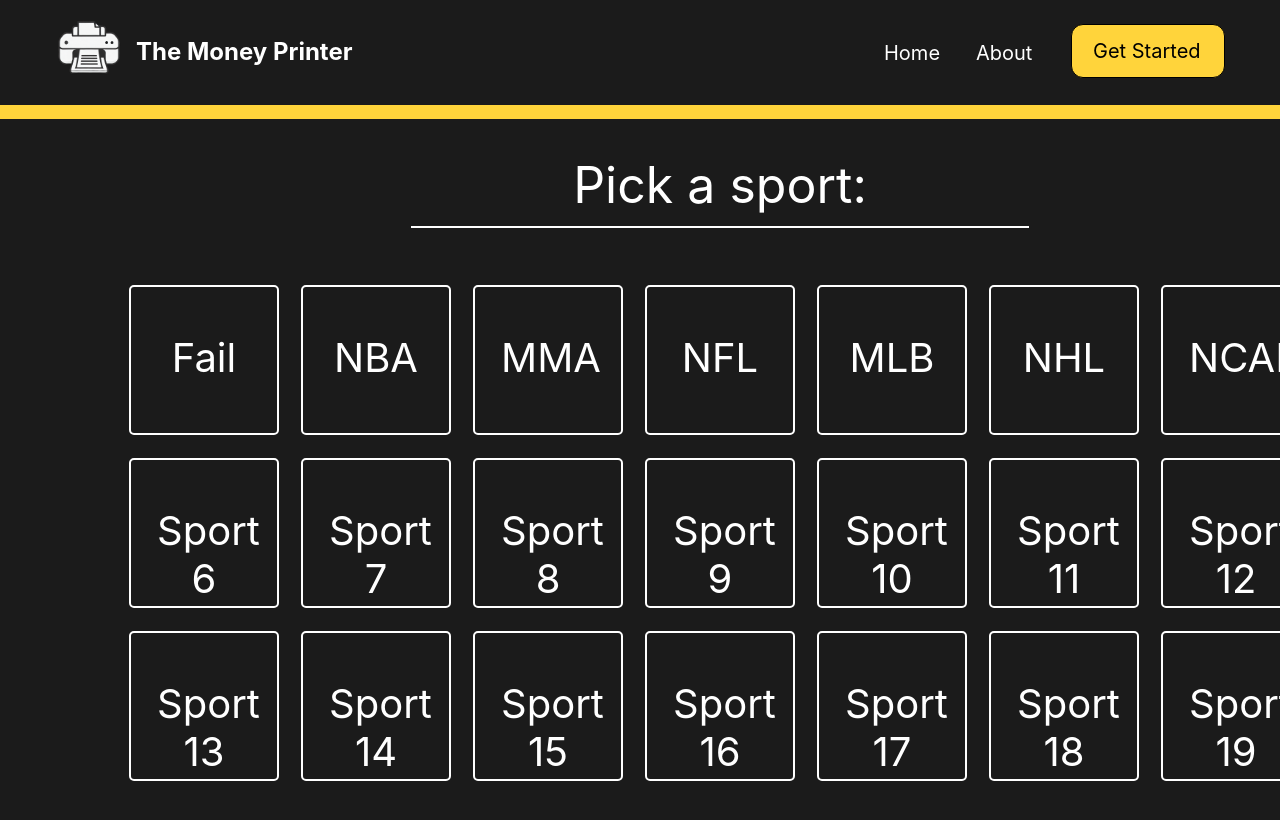
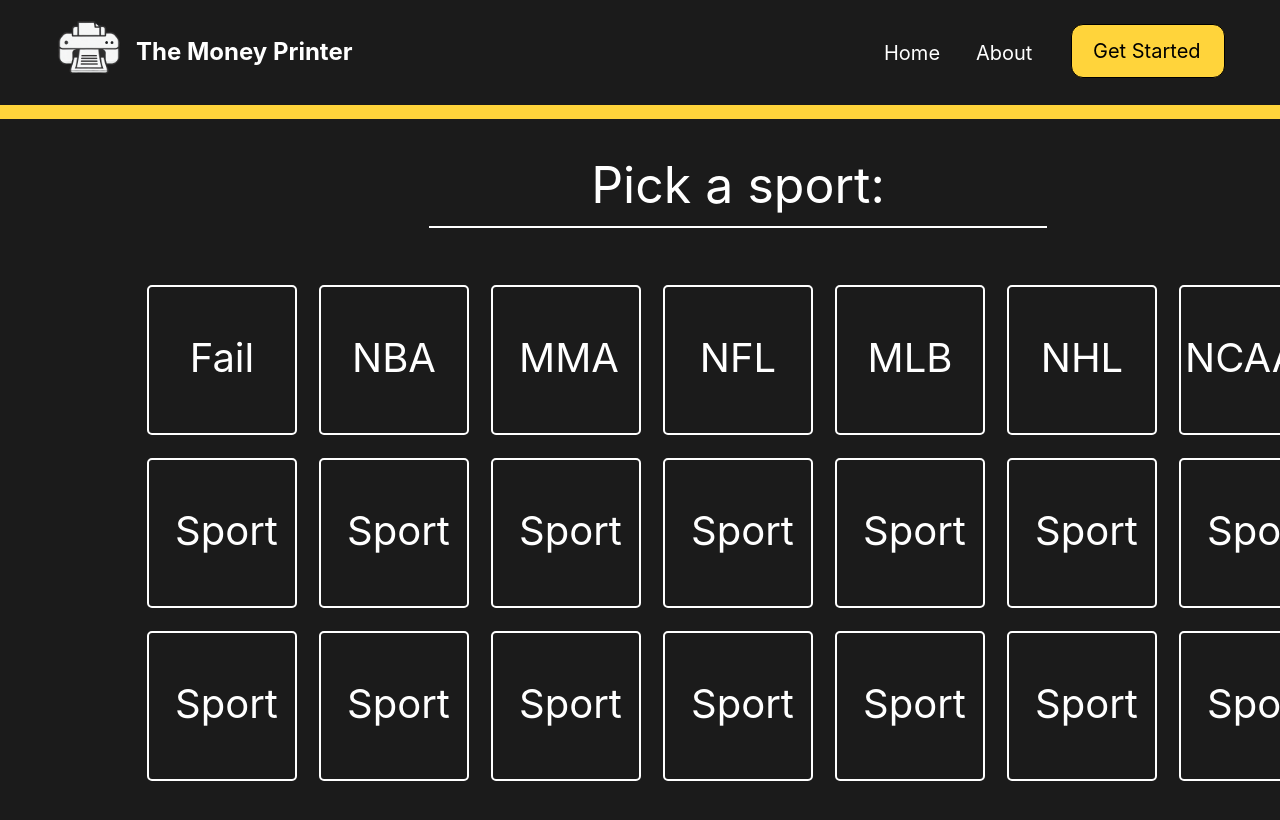
Before and after one commit to mHaghighi04/ArbitrageAirbenders, a React (Create React App) app in the folder frontend/: page /frame3 in a window 1280 px wide. Shown: the top 820 px of the page. Built offline with nearby package versions, Linux system fonts and the light colour scheme.

Commit message:
working version

```diff
--- a/frontend/src/components/Frame3.js
+++ b/frontend/src/components/Frame3.js
@@ -1,16 +1,8 @@
 // src/components/Frame3.js
 import React from "react";
-import { Link } from "react-router-dom";
+// import { Link } from "react-router-dom";
 import { useNavigate } from "react-router-dom";
 import { useLocation } from 'react-router-dom';
-
-const sports = [
-  { id: "box1", name: "Football" },
-  { id: "box2", name: "Basketball" },
-  { id: "box3", name: "Baseball" },
-  { id: "box4", name: "Soccer" },
-  { id: "box5", name: "Tennis" },
-];
 
 function Frame3() {
   const location = useLocation();
@@ -42,16 +34,6 @@
     <div className="frame3" style={{marginTop: "-60px"}}>
       <div className="pickSportText">Pick a sport:</div>
 
-      {/* <div className="rectangle6"></div> */}
-
-      {/* Row 1 of boxes and labels */}
-      {/* <div id="boxf" className="box"></div>
-      <div id="textf" className="text">Fail</div>
-
-      <div id="boxnba" className="box"></div>
-      <div id="textnba" className="text">NBA</div> */}
-
-       {/* Example "Fail" option */}
        <div
         id="boxf"
         className="box"
@@ -67,7 +49,6 @@
         Fail
       </div>
 
-      {/* Example "NBA" option */}
       <div
         id="boxnba"
         className="box"
@@ -83,8 +64,6 @@
         NBA
       </div>
 
-
-      {/* Additional sport boxes with example labels */}
       <div
         id="box1"
         className="box"
@@ -157,54 +136,53 @@
         style={{ cursor: "pointer" }}
         onClick={() => handleSportClick("basketball_ncaab")}
       >
-        NCABB
+        NCAAB
       </div>
 
       {/* Row 2 */}
       <div id="box6" className="box"></div>
-      <div id="text6" className="text">Sport 6</div>
+      <div id="text6" className="text">Sport</div>
 
       <div id="box7" className="box"></div>
-      <div id="text7" className="text">Sport 7</div>
+      <div id="text7" className="text">Sport</div>
 
       <div id="box8" className="box"></div>
-      <div id="text8" className="text">Sport 8</div>
+      <div id="text8" className="text">Sport</div>
 
       <div id="box9" className="box"></div>
-      <div id="text9" className="text">Sport 9</div>
+      <div id="text9" className="text">Sport</div>
 
       <div id="box10" className="box"></div>
-      <div id="text10" className="text">Sport 10</div>
+      <div id="text10" className="text">Sport</div>
 
       <div id="box11" className="box"></div>
-      <div id="text11" className="text">Sport 11</div>
+      <div id="text11" className="text">Sport</div>
 
       <div id="box12" className="box"></div>
-      <div id="text12" className="text">Sport 12</div>
+      <div id="text12" className="text">Sport</div>
 
       {/* Row 3 */}
       <div id="box13" className="box"></div>
-      <div id="text13" className="text">Sport 13</div>
+      <div id="text13" className="text">Sport</div>
 
       <div id="box14" className="box"></div>
-      <div id="text14" className="text">Sport 14</div>
+      <div id="text14" className="text">Sport</div>
 
       <div id="box15" className="box"></div>
-      <div id="text15" className="text">Sport 15</div>
+      <div id="text15" className="text">Sport</div>
 
       <div id="box16" className="box"></div>
-      <div id="text16" className="text">Sport 16</div>
+      <div id="text16" className="text">Sport</div>
 
       <div id="box17" className="box"></div>
-      <div id="text17" className="text">Sport 17</div>
+      <div id="text17" className="text">Sport</div>
 
       <div id="box18" className="box"></div>
-      <div id="text18" className="text">Sport 18</div>
+      <div id="text18" className="text">Sport</div>
 
       <div id="box19" className="box"></div>
-      <div id="text19" className="text">Sport 19</div>
+      <div id="text19" className="text">Sport</div>
 
-      {/* Horizontal line */}
       <div className="line2"></div>
 
     </div>
--- a/frontend/src/styles.css
+++ b/frontend/src/styles.css
@@ -274,36 +274,30 @@
 /* Rectangle 4 */
 .rectangle4{
   box-sizing: border-box;
-
   position: absolute;
   width: 154px;
   height: 68px;
-left: 882px;
+  left: 900px;  /* was 882px */
   top: 548px;
-
   background: #FFD43B;
   border: 1px solid #000000;
   border-radius: 15px;
 }
-
 
 /* Next */
 .buttonNext{
   position: absolute;
   width: 153px;
   height: 44px;
-left: 883px;
+  left: 901px;  /* was 883px */
   top: 567px;
   z-index: 1000;
-
-
   font-family: 'Inter';
   font-style: normal;
   font-weight: 400;
   font-size: 25px;
   line-height: 30px;
   text-align: center;
-
   color: #000000;
   text-decoration: none;
 }
@@ -311,13 +305,11 @@
 /* Rectangle 3 */
 .rectangle3{
   box-sizing: border-box;
-
   position: absolute;
   width: 632px;
   height: 61px;
-left: 404px;
+  left: 422px;  /* was 404px */
   top: 464px;
-
   border: 2px solid #FFFFFF;
   border-radius: 5px;
 }
@@ -325,14 +317,12 @@
 /* Rectangle 5 */
 .rectangle5{
   box-sizing: border-box;
-
   position: absolute;
   width: 855px;
   height: 673px;
-left: 292px;
+  left: 310px;  /* was 292px */
   top: 182px;
   z-index: 100;
-
   border: 2px solid #FFFFFF;
   border-radius: 5px;
 }
@@ -342,44 +332,38 @@
   position: absolute;
   width: 770px;
   height: 70px;
-left: 335px;
+  left: 353px;  /* was 335px */
   top: 382px;
-
   font-family: 'Inter';
   font-style: normal;
   font-weight: 400;
   font-size: 50px;
   line-height: 61px;
   text-align: center;
-
   color: #FFFFFF;
 }
-
 
 /* $1000 */
 .inputBankroll {
   position: absolute;
   width: 600px;
   height: 44px;
-left: 435px;
+  left: 453px;  /* was 435px */
   top: 475px;
   z-index: 1000;
-
   font-family: 'Inter';
   font-style: normal;
   font-weight: 400;
   font-size: 30px;
   line-height: 36px;
-
   background: transparent;
   border: none;
   color: #FFFFFF;
-
 }
 
 .dollarsign {
   position: absolute;
-  left: 415px;
+  left: 433px;  /* was 415px */
   top: 475px;
   font-family: 'Inter';
   font-style: normal;
@@ -406,7 +390,7 @@
   position: absolute;
   width: 150px;
   height: 150px;
-left: 129px;
+  left: 147px; /* was 129px */
   top: 329px;
 
   border: 2px solid #FFFFFF;
@@ -418,7 +402,7 @@
   position: absolute;
   width: 770px;
   height: 70px;
-left: 335px;
+  left: 353px; /* was 335px */
   top: 199px;
 
   font-family: 'Inter';
@@ -451,83 +435,83 @@
   font-size: 40px;
   line-height: 48px;
   text-align: center;
+  align-items: center;
+  justify-content: center;
   color: #FFFFFF;
 }
 
 /* Row 1 */
+#boxf { left: 147px; top: 329px; } /* was 129px */
+#textf { left: 175px; top: 378px; } /* was 157px */
 
-#boxf { left: 129px; top: 329px; }
-#textf { left: 157px; top: 378px; }
+#boxnba { left: 319px; top: 329px; } /* was 301px */
+#textnba { left: 347px; top: 378px; } /* was 329px */
 
-#boxnba { left: 301px; top: 329px; }
-#textnba { left: 329px; top: 378px; }
+#box1 { left: 491px; top: 329px; } /* was 473px */
+#text1 { left: 519px; top: 378px; } /* was 501px */
 
-#box1 { left: 473px; top: 329px; }
-#text1 { left: 501px; top: 378px; }
+#box2 { left: 663px; top: 329px; } /* was 645px */
+#text2 { left: 691px; top: 378px; } /* was 673px */
 
-#box2 { left: 645px; top: 329px; }
-#text2 { left: 673px; top: 378px; }
+#box3 { left: 835px; top: 329px; } /* was 817px */
+#text3 { left: 863px; top: 378px; } /* was 845px */
 
-#box3 { left: 817px; top: 329px; }
-#text3 { left: 845px; top: 378px; }
+#box4 { left: 1007px; top: 329px; } /* was 989px */
+#text4 { left: 1035px; top: 378px; } /* was 1017px */
 
-#box4 { left: 989px; top: 329px; }
-#text4 { left: 1017px; top: 378px; }
-
-#box5 { left: 1161px; top: 329px; }
-#text5 { left: 1189px; top: 378px; }
+#box5 { left: 1179px; top: 329px; } /* was 1161px */
+#text5 { left: 1185px; top: 378px; } /* was 1167px */
 
 /* Row 2 */
-#box6 { left: 129px; top: 502px; }
-#text6 { left: 157px; top: 551px; }
+#box6 { left: 147px; top: 502px; } /* was 129px */
+#text6 { left: 175px; top: 551px; } /* was 157px */
 
-#box7 { left: 301px; top: 502px; }
-#text7 { left: 329px; top: 551px; }
+#box7 { left: 319px; top: 502px; } /* was 301px */
+#text7 { left: 347px; top: 551px; } /* was 329px */
 
-#box8 { left: 473px; top: 502px; }
-#text8 { left: 501px; top: 551px; }
+#box8 { left: 491px; top: 502px; } /* was 473px */
+#text8 { left: 519px; top: 551px; } /* was 501px */
 
-#box9 { left: 645px; top: 502px; }
-#text9 { left: 673px; top: 551px; }
+#box9 { left: 663px; top: 502px; } /* was 645px */
+#text9 { left: 691px; top: 551px; } /* was 673px */
 
-#box10 { left: 817px; top: 502px; }
-#text10 { left: 845px; top: 551px; }
+#box10 { left: 835px; top: 502px; } /* was 817px */
+#text10 { left: 863px; top: 551px; } /* was 845px */
 
-#box11 { left: 989px; top: 502px; }
-#text11 { left: 1017px; top: 551px; }
+#box11 { left: 1007px; top: 502px; } /* was 989px */
+#text11 { left: 1035px; top: 551px; } /* was 1017px */
 
-#box12 { left: 1161px; top: 502px; }
-#text12 { left: 1189px; top: 551px; }
+#box12 { left: 1179px; top: 502px; } /* was 1161px */
+#text12 { left: 1207px; top: 551px; } /* was 1189px */
 
 /* Row 3 */
-#box13 { left: 129px; top: 675px; }
-#text13 { left: 157px; top: 724px; }
+#box13 { left: 147px; top: 675px; } /* was 129px */
+#text13 { left: 175px; top: 724px; } /* was 157px */
 
-#box14 { left: 301px; top: 675px; }
-#text14 { left: 329px; top: 724px; }
+#box14 { left: 319px; top: 675px; } /* was 301px */
+#text14 { left: 347px; top: 724px; } /* was 329px */
 
-#box15 { left: 473px; top: 675px; }
-#text15 { left: 501px; top: 724px; }
+#box15 { left: 491px; top: 675px; } /* was 473px */
+#text15 { left: 519px; top: 724px; } /* was 501px */
 
-#box16 { left: 645px; top: 675px; }
-#text16 { left: 673px; top: 724px; }
+#box16 { left: 663px; top: 675px; } /* was 645px */
+#text16 { left: 691px; top: 724px; } /* was 673px */
 
-#box17 { left: 817px; top: 675px; }
-#text17 { left: 845px; top: 724px; }
+#box17 { left: 835px; top: 675px; } /* was 817px */
+#text17 { left: 863px; top: 724px; } /* was 845px */
 
-#box18 { left: 989px; top: 675px; }
-#text18 { left: 1017px; top: 724px; }
+#box18 { left: 1007px; top: 675px; } /* was 989px */
+#text18 { left: 1035px; top: 724px; } /* was 1017px */
 
-#box19 { left: 1161px; top: 675px; }
-#text19 { left: 1189px; top: 724px; }
-
+#box19 { left: 1179px; top: 675px; } /* was 1161px */
+#text19 { left: 1207px; top: 724px; } /* was 1189px */
 
 /* Line 2 */
 .line2{
   position: absolute;
   width: 618px;
   height: 0px;
-left: 411px;
+  left: 429px; /* was 411px */
   top: 270px;
 
   border: 1px solid #FFFFFF;
@@ -543,13 +527,12 @@
   background: #1B1B1B;
 }
 
-
 /* Arbitrage Opportunity Found: */
 .textArbitrageFound{
   position: absolute;
   width: 770px;
   height: 70px;
-left: 335px;
+  left: 353px; /* was 335px */
   top: 195px;
 
   font-family: 'Inter';
@@ -561,7 +544,6 @@
 
   color: #FFFFFF;
 }
-
 
 .container {
   box-sizing: border-box;
@@ -577,6 +559,7 @@
   text-align: center;
   color: #FFFFFF;
 }
+
 /* Website Section */
 .website-box {
   width: 518px;
@@ -585,7 +568,7 @@
 }
 
 .website-title {
-    width: 458px;
+  width: 515px;
   height: 80px;
   font-size: 50px;
   line-height: 61px;
@@ -598,9 +581,9 @@
 
 /* Bet Section */
 .bet-text {
-    width: 575px;
+  width: 515px;
   height: 65px;
-    font-size: 40px;
+  font-size: 30px;
   line-height: 48px;
   font-family: 'Inter';
   font-style: normal;
@@ -613,33 +596,60 @@
 #guaranteed-box {
   width: 688px;
   height: 265px;
-    left: 376px;
+  left: 394px; /* was 376px */
   top: 618px;
   border: 2px solid #FFD43B;
 }
 
 /* First Website */
-#website1-box { position: absolute; left: 100px; top: 309px; }
-#website1-title { position: absolute; left: 20x; top: 50px; }
-#bet1 { position: absolute; left: -30px; top: 150px; }
+#website1-box {
+  position: absolute;
+  left: 151px; /* was 146px, now +5px */
+  top: 309px;
+}
+#website1-title {
+  position: absolute;
+  left: 0px; /* was 66px, now +5px */
+  top: 45px;
+}
+#bet1 {
+  position: absolute;
+  left: 0px; /* was 16px, now +5px */
+  top: 140px;
+}
 
 /* Second Website */
-#website2-box { position: absolute; left: 740px; top: 309px; }
-#website2-title { position: absolute; left: 20px; top: 50px; }
-#bet2 { position: absolute; left: -30px; top: 150px; }
+#website2-box {
+  position: absolute;
+  left: 791px; /* was 786px, now +5px */
+  top: 309px;
+}
+#website2-title {
+  position: absolute;
+  left: 0px; /* was 66px, now +5px */
+  top: 45px;
+}
+#bet2 {
+  position: absolute;
+  left: 0px; /* was 16px, now +5px */
+  top: 140px;
+}
 
 /* Guaranteed Returns Section */
 #guaranteed-title {
   width: 539px;
   height: 79px;
-    left: 65px;
+  left: 65px; /* was 65px */
   top: 55px;
   font-size: 50px;
   line-height: 61px;
 }
 
-#margins-text { left: 85px; top: 145px; width: 500px;}
-
+#margins-text {
+  left: 85px; /* was 85px */
+  top: 145px;
+  width: 500px;
+}
 
 /* Frame 5 */
 .frame5{
@@ -650,15 +660,12 @@
   background: #1B1B1B;
 }
 
-
-
-
 /* More Sports */
 .textMoreSports{
   position: absolute;
   width: 195px;
   height: 46px;
-left: 623px;
+  left: 641px;
   top: 585px;
   z-index: 1000;
 
@@ -679,21 +686,19 @@
     position: absolute;
     width: 212px;             /* 192px * 0.8 = 153.6px → 154px */
     height: 65px;             /* 67px * 0.8 = 53.6px → 54px */
-  left: 615px;              /* 1201px * 0.8 = 960.8px → 961px */
+    left: 633px;
     top: 572px;                /* 30px * 0.8 = 24px */
     background: #FFD43B;
     border: 1px solid #000000;
     border-radius: 12px;      /* 15px * 0.8 = 12px */
   }
 
-
-
   /* No Arbitration Opportunites Found :( */
   .textArbitrageNotFound{
   position: absolute;
   width: 770px;
   height: 70px;
-left: 335px;
+  left: 353px;
   top: 310px;
 
   font-family: 'Inter';
@@ -710,7 +715,7 @@
     position: absolute;
     width: 780px;
     height: 0px;
-  left: 325px;
+    left: 343px;
     top: 445px;
 
     border: 1px solid #FFFFFF;
```
Lines whose indentation alone changed are shown as unchanged.
